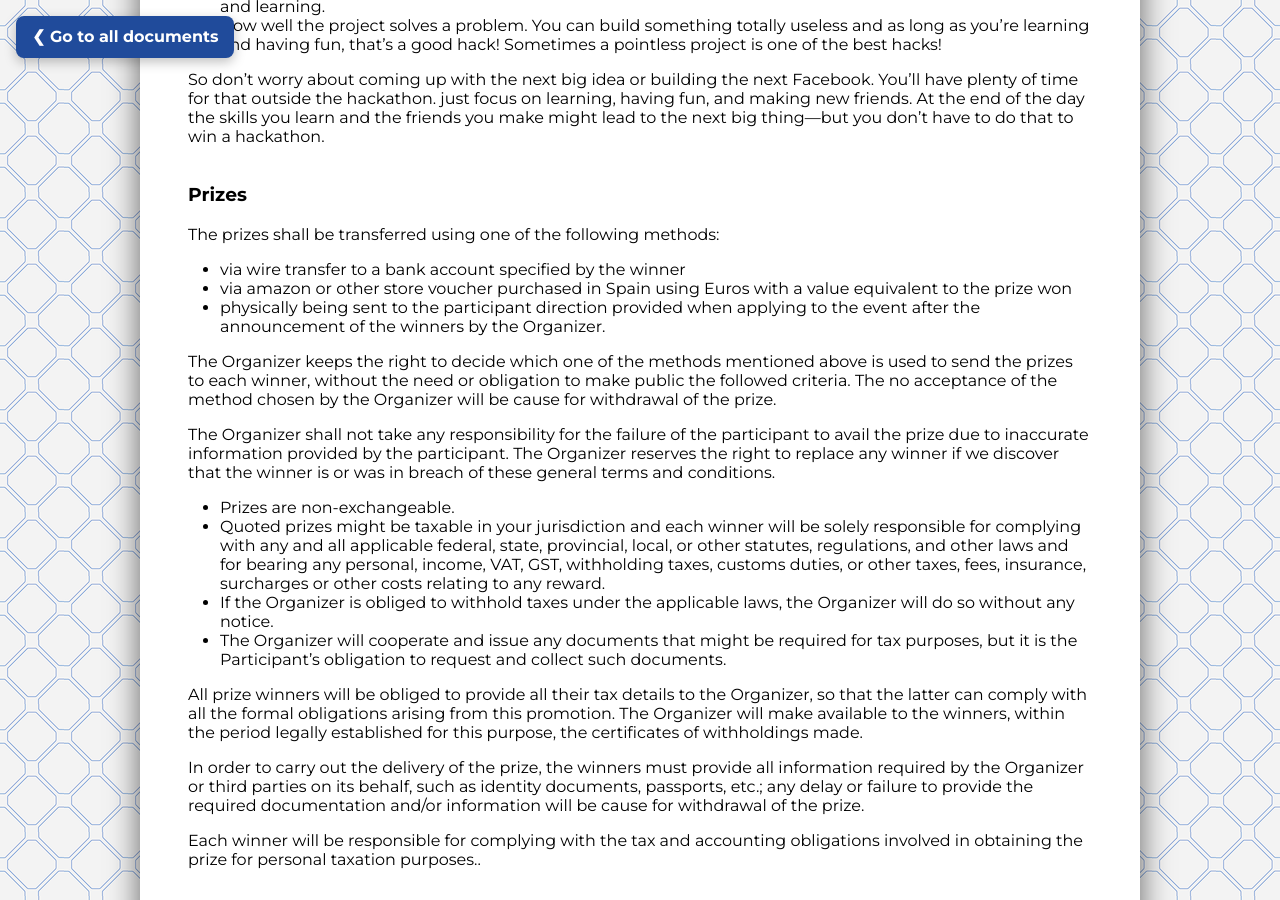
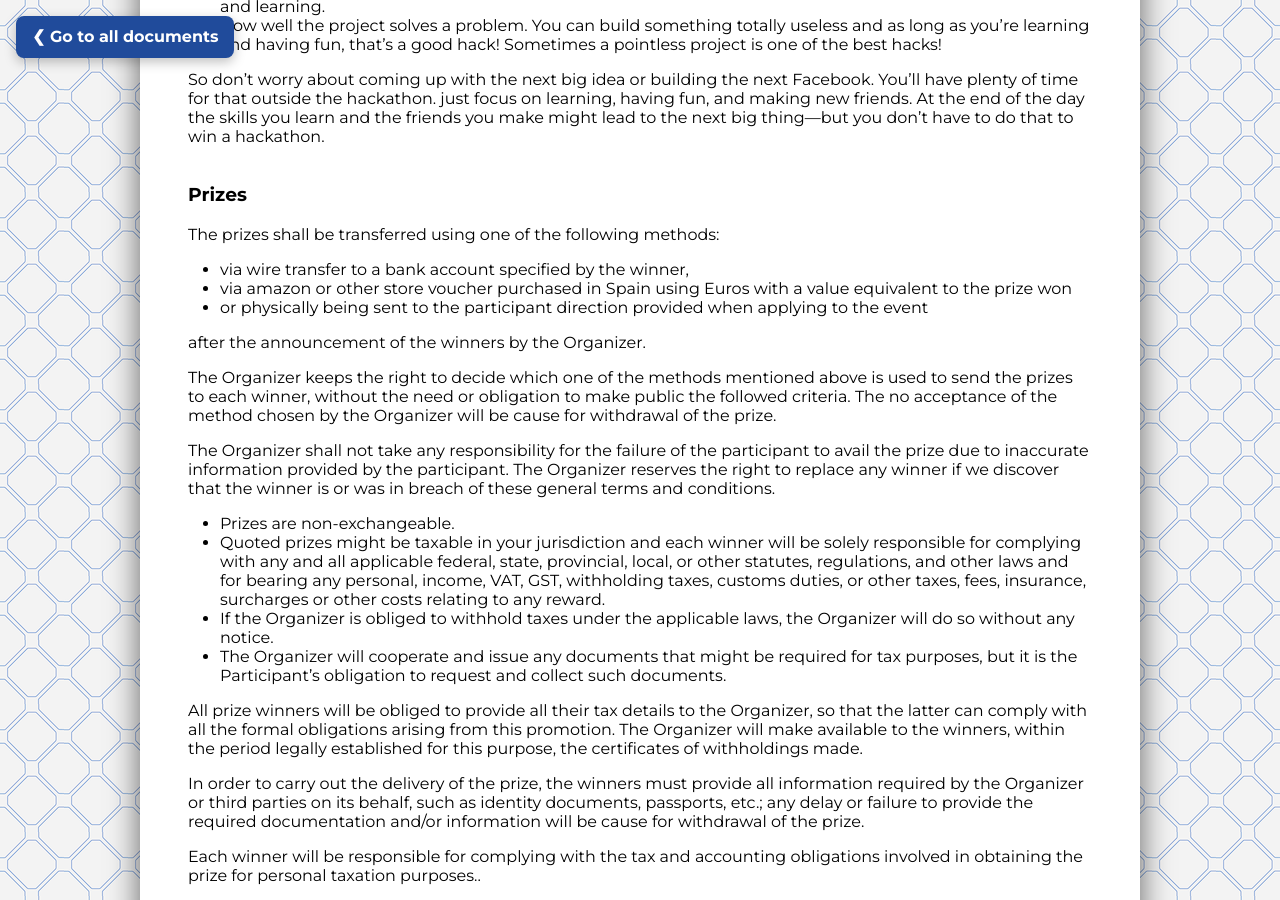
Before and after one commit to hackupc/legal-page, a Jekyll site: the page built from _documents/terms_and_conditions.md, in a window 1280 px wide and 900 px high, scrolled down 2819 px. Built offline with Jekyll 4.4.1, drawn with Linux system fonts in a browser that asks for light colours.

Commit message:
Update typos

```diff
--- a/_documents/terms_and_conditions.md
+++ b/_documents/terms_and_conditions.md
@@ -89,9 +89,10 @@ So don't worry about coming up with the next big idea or building the next Faceb
 
 ### Prizes
 The prizes shall be transferred using one of the following methods:
-- via wire transfer to a bank account specified by the winner
+- via wire transfer to a bank account specified by the winner,
 - via amazon or other store voucher purchased in Spain using Euros with a value equivalent to the prize won
-- physically being sent to the participant direction provided when applying to the event
+- or physically being sent to the participant direction provided when applying to the event
+
 after the announcement of the winners by the Organizer.
 
 The Organizer keeps the right to decide which one of the methods mentioned above is used to send the prizes to each winner, without the need or obligation to make public the followed criteria. The no acceptance of the method chosen by the Organizer will be cause for withdrawal of the prize.
```
